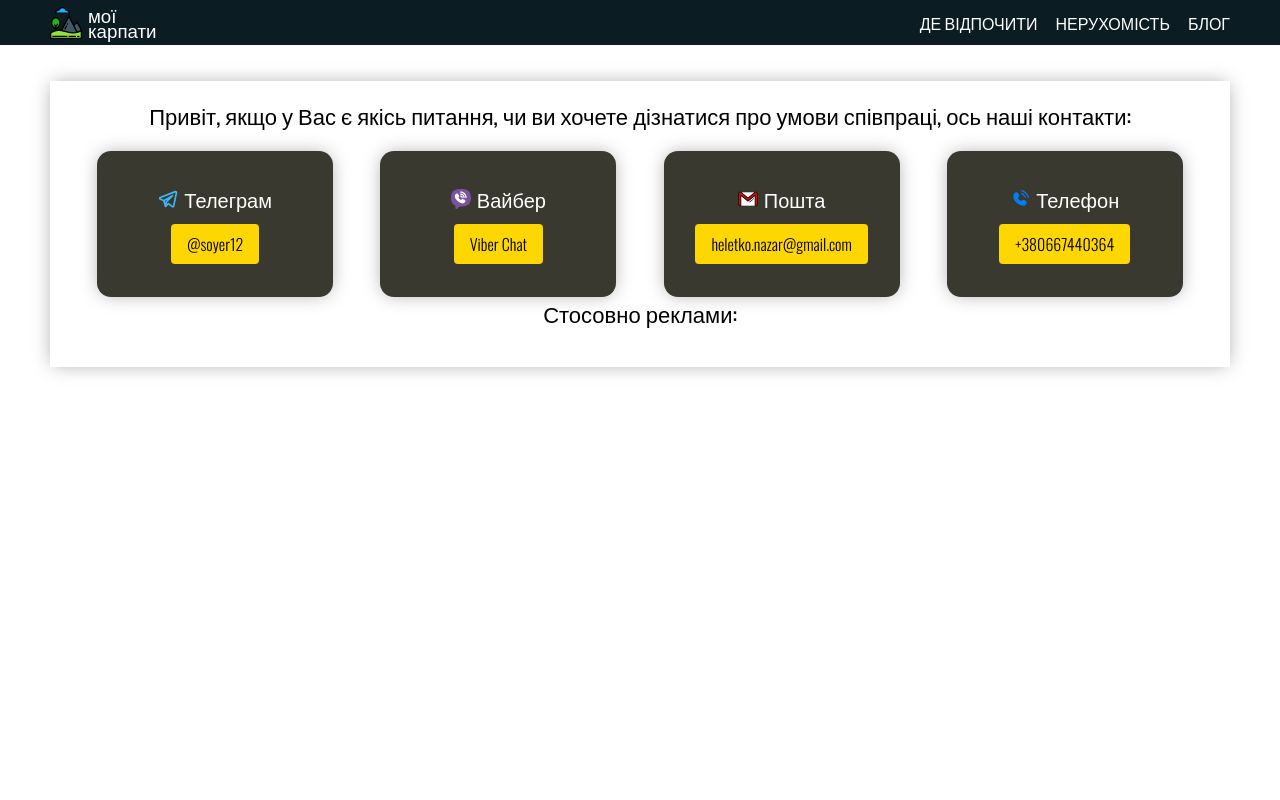
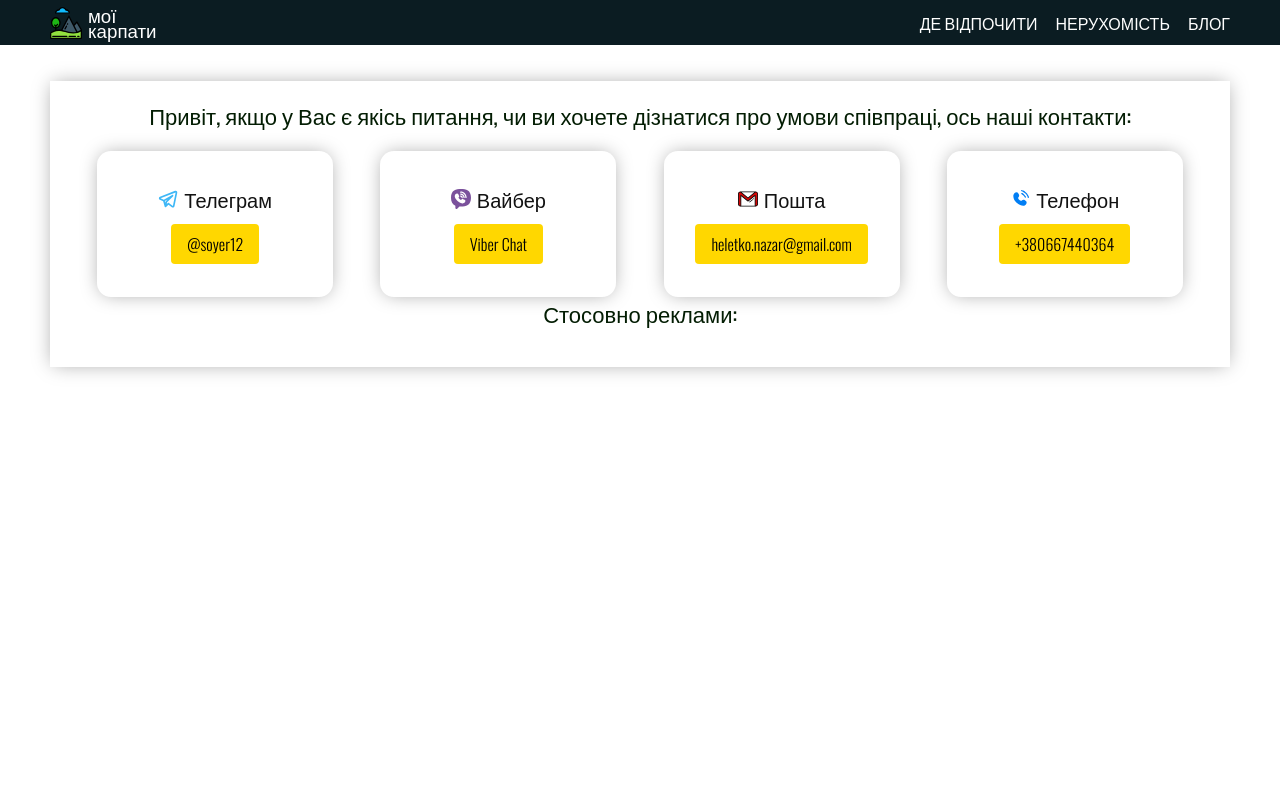
Before and after one commit to NazarHeletko/karpaty, a Next.js app: page /contacts in a window 1280 px wide. Shown: the top 800 px of the page. Built offline with nearby package versions, Linux system fonts and the light colour scheme; grey boxes are pictures that could not be loaded.

Commit message:
a9999dd3e

```diff
--- a/src/app/contacts/page.module.css
+++ b/src/app/contacts/page.module.css
@@ -19,6 +19,7 @@
     margin-bottom: 20px;
     font-weight: 400;
     font-size: 22px;
+    color: #031d03;
 }
 .items-wrapper {
     display: flex;
@@ -26,7 +27,7 @@
     flex-wrap: wrap;
 }
 .item {
-    background-color: #0c0c00cf;
+    /* background-color: #0c0c00cf; */
     height: 146px;
     width: 20%;
     display: flex;
@@ -42,7 +43,7 @@
     border-radius: 14px;
 }
 .item:hover {
-    border: 1px solid #0000001f;
+    border: 1px solid #5ad393;
 }
 .item-title {
     display: flex;
@@ -54,7 +55,7 @@
     margin-left: 6px;
     font-size: 20px;
     font-weight: 300;
-    color: white;
+    color: rgb(18, 18, 18);
 }
 .item a {
     background-color: gold;
--- a/src/components/Header/Header.module.css
+++ b/src/components/Header/Header.module.css
@@ -246,7 +246,7 @@
         height: 100dvh;
     }
     .close-btn {
-        margin: 35px 0 20px 20px;
+        margin: 20px 0 20px 20px;
     }
     .header {
         height: 52px;
```
